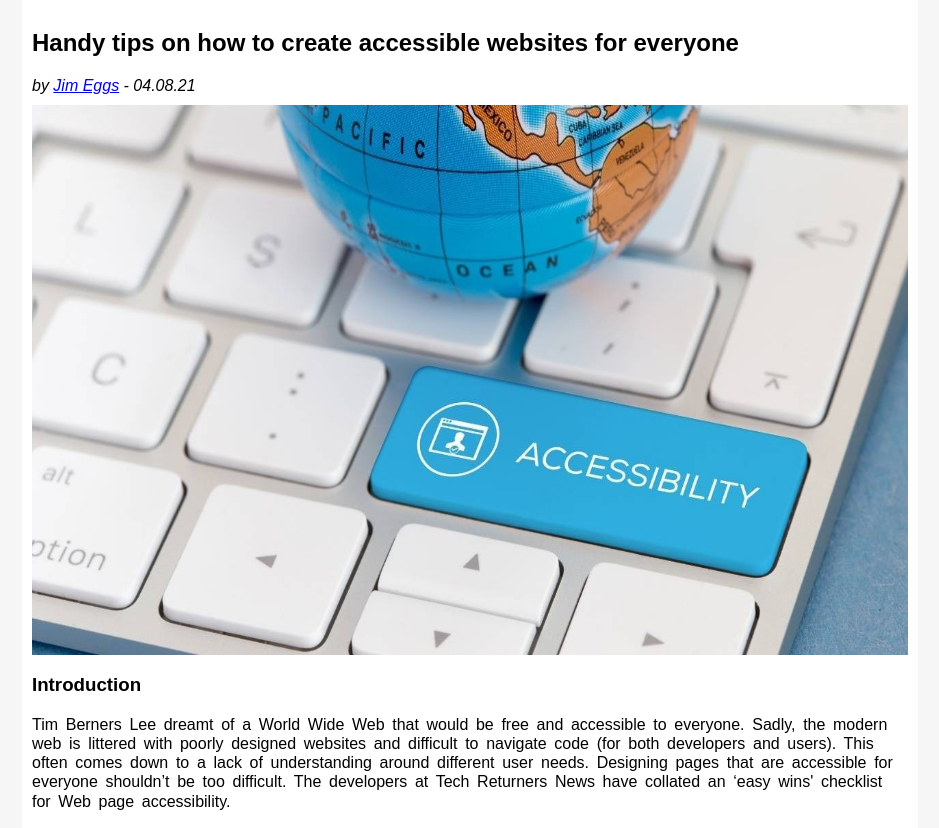
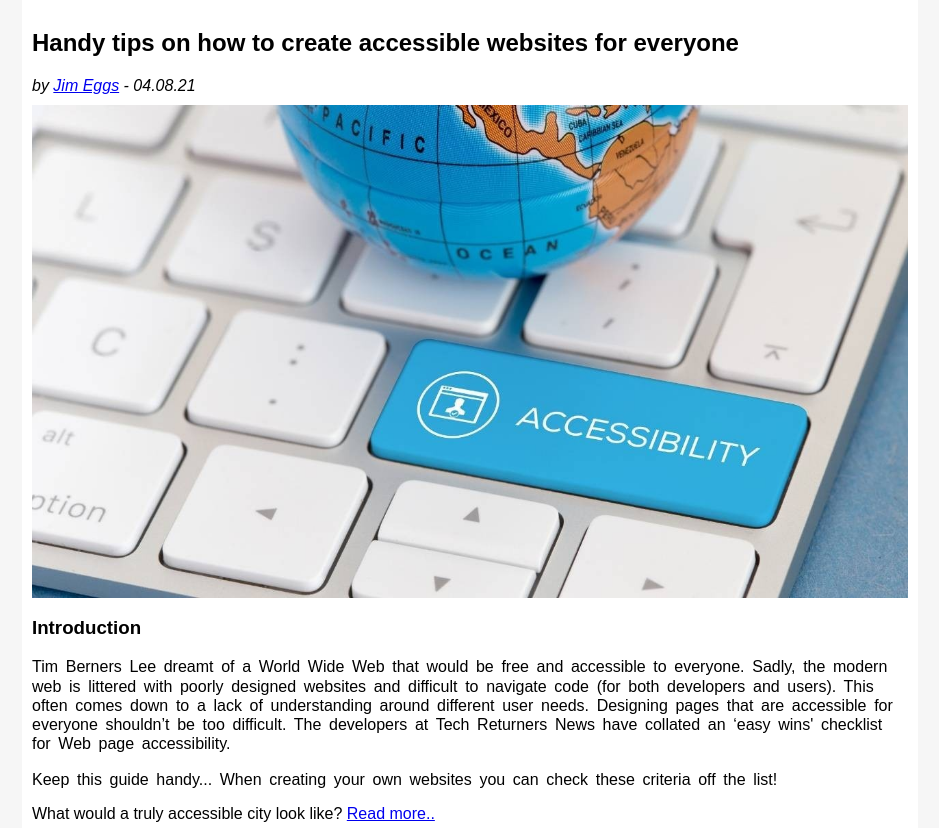
Before and after one commit to mrunalshri/html-semantic-accessibility, a plain HTML site: page index.html in a window 1280 px wide. Shown: the part 452-1280 px from the top of the page, without its empty margins (170-1109 px from the left). Drawn offline with Linux system fonts and the light colour scheme.

Commit message:
added metatag and lan for hrml tag

```diff
--- a/index.css
+++ b/index.css
@@ -98,8 +98,7 @@ p {
 .article_image {
   display: block;
   margin-top: 10px;
-  width: 100%;
-  height: 550px;
+  max-width: 100%;
 }
 
 .links li {
--- a/index.html
+++ b/index.html
@@ -1,9 +1,10 @@
 <!DOCTYPE html>
-<html>
+<html lang="en">
   <head>
     <meta charset="UTF-8" />
     <meta http-equiv="X-UA-Compatible" content="IE=edge" />
     <meta name="viewport" content="width=device-width, initial-scale=1.0" />
+    <meta name="description" content="Tech Returner News" />
     <link rel="stylesheet" href="./index.css" />
     <title>Newspaper Article</title>
   </head>
```
